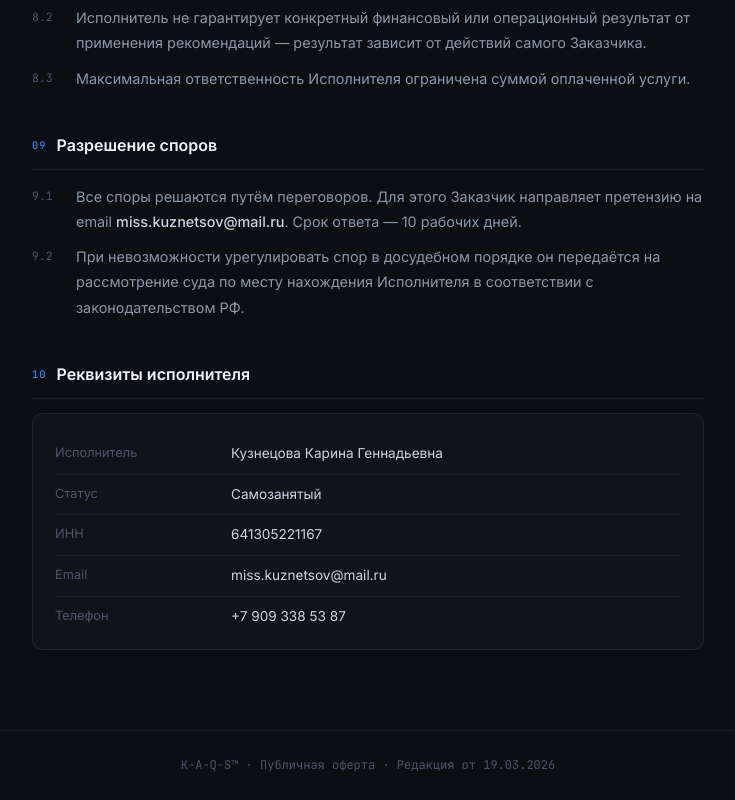
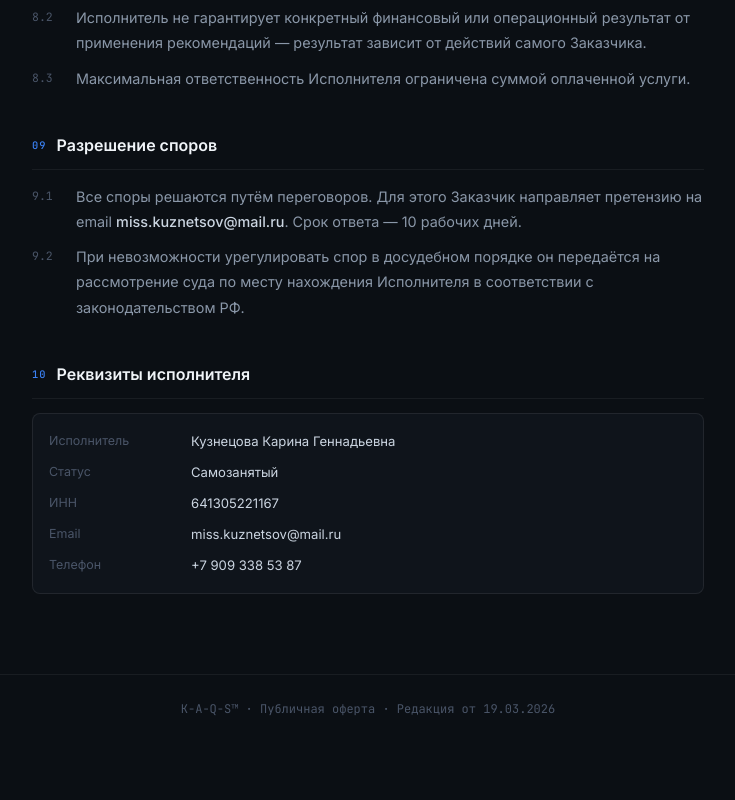
Before and after one commit to Karina-Gennadevna/K-A-Q-S-landing, a plain HTML site: page oferta.html in a window 1280 px wide. Shown: the part 2761-3561 px from the top of the page, without its empty margins (272-1007 px from the left). After the commit the page ends 3505 px from the top, so only its background shows below. Drawn offline with Linux system fonts and the light colour scheme.

Commit message:
Make requisites block more compact

```diff
--- a/oferta.html
+++ b/oferta.html
@@ -139,23 +139,21 @@
     .requisites {
       background: #0F141B;
       border: 1px solid rgba(255,255,255,.08);
-      border-radius: 10px;
-      padding: 20px 22px;
-      margin-top: 14px;
+      border-radius: 8px;
+      padding: 12px 16px;
+      margin-top: 10px;
     }
     .req-row {
       display: flex;
-      gap: 16px;
-      padding: 8px 0;
-      border-bottom: 1px solid rgba(255,255,255,.04);
-      font-size: .85rem;
+      gap: 12px;
+      padding: 4px 0;
+      font-size: .82rem;
     }
-    .req-row:last-child { border-bottom: none; padding-bottom: 0; }
     .req-key {
       color: #4A5568;
-      width: 160px;
+      width: 130px;
       flex-shrink: 0;
-      font-size: .8rem;
+      font-size: .78rem;
     }
     .req-val { color: #CBD5E1; }
 
```
